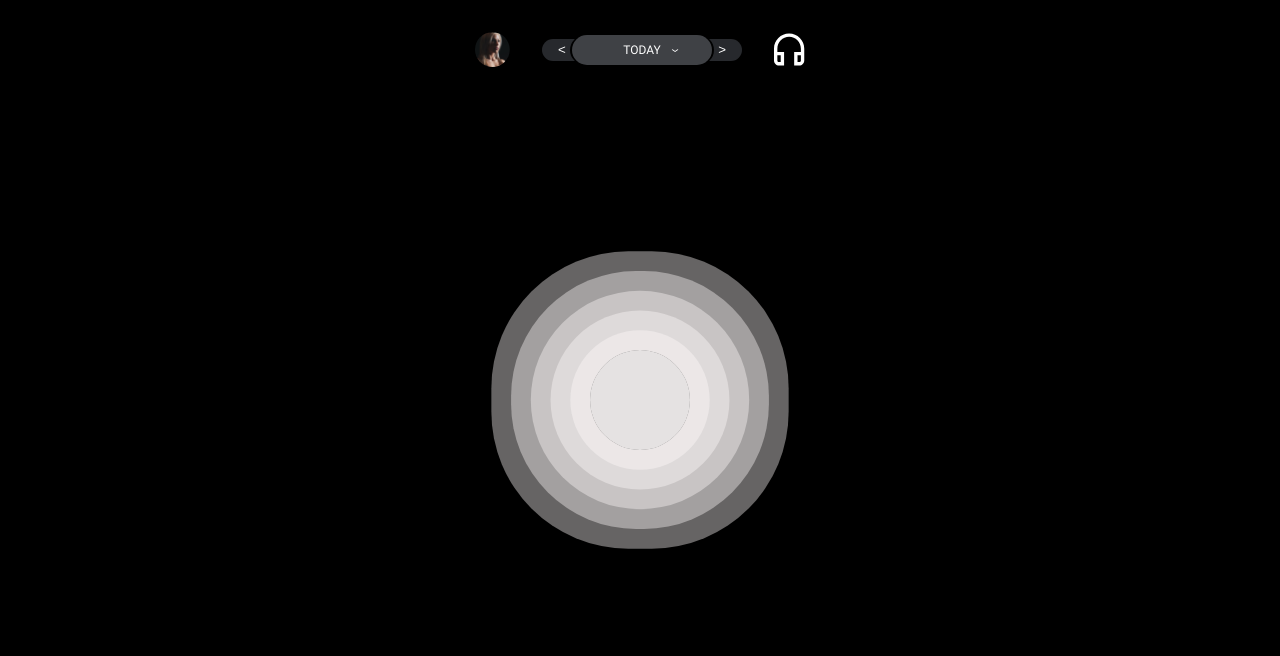
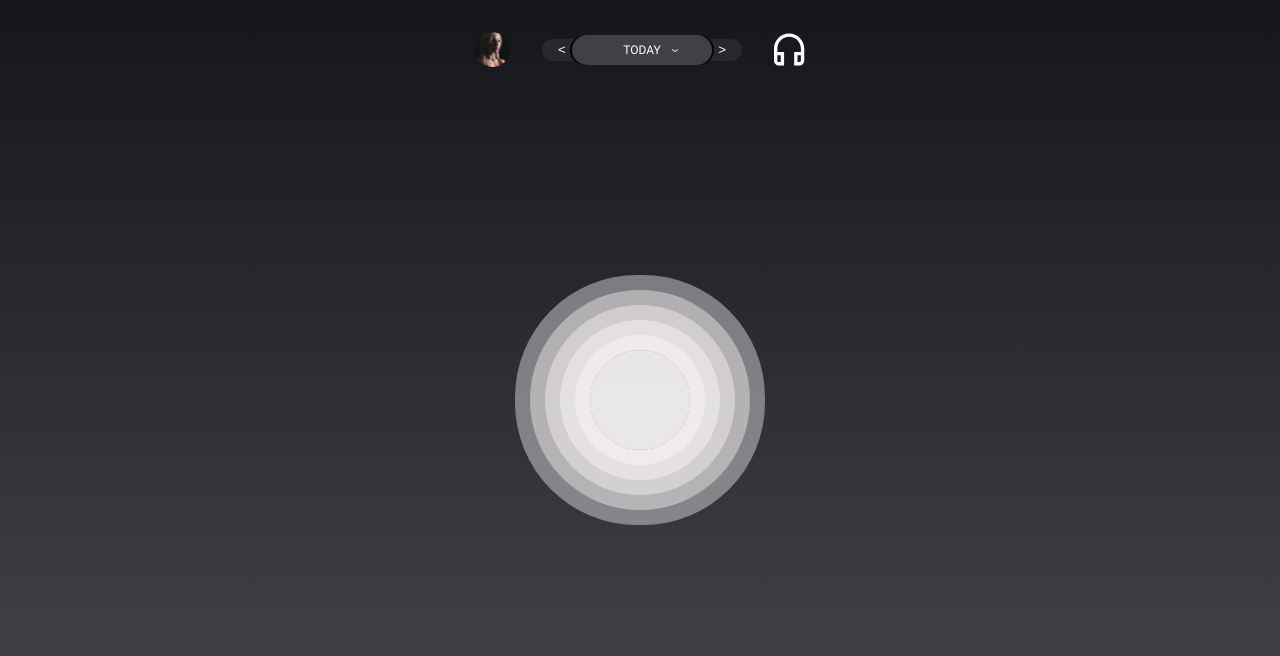
Before and after one commit to jtkwan91/whoop-industry-project, a React (Create React App) app in the folder client/: page /breathe in a window 1280 px wide. Shown: the top 656 px of the page. Built offline with nearby package versions, Linux system fonts and the light colour scheme.

Commit message:
changed animation bug, and added gradient to background color

```diff
--- a/client/src/components/Header/BreathingCircle/BreathingCircle.scss
+++ b/client/src/components/Header/BreathingCircle/BreathingCircle.scss
@@ -12,7 +12,7 @@
   background-color: rgba(254, 251, 251, 0.9);
 
   animation-name: breathe;
-  animation-duration: 7s;
-  animation-duration: linear;
+  animation-duration: 8s;
+  animation-direction: linear;
   animation-iteration-count: infinite;
 }
--- a/client/src/index.scss
+++ b/client/src/index.scss
@@ -11,5 +11,6 @@
 
 body {
   font-family: "Roboto", sans-serif;
-  background-color: black;
+  background: linear-gradient(#14161c, rgba(26, 28, 35, 0.8));
+  height: 100vh;
 }
```
